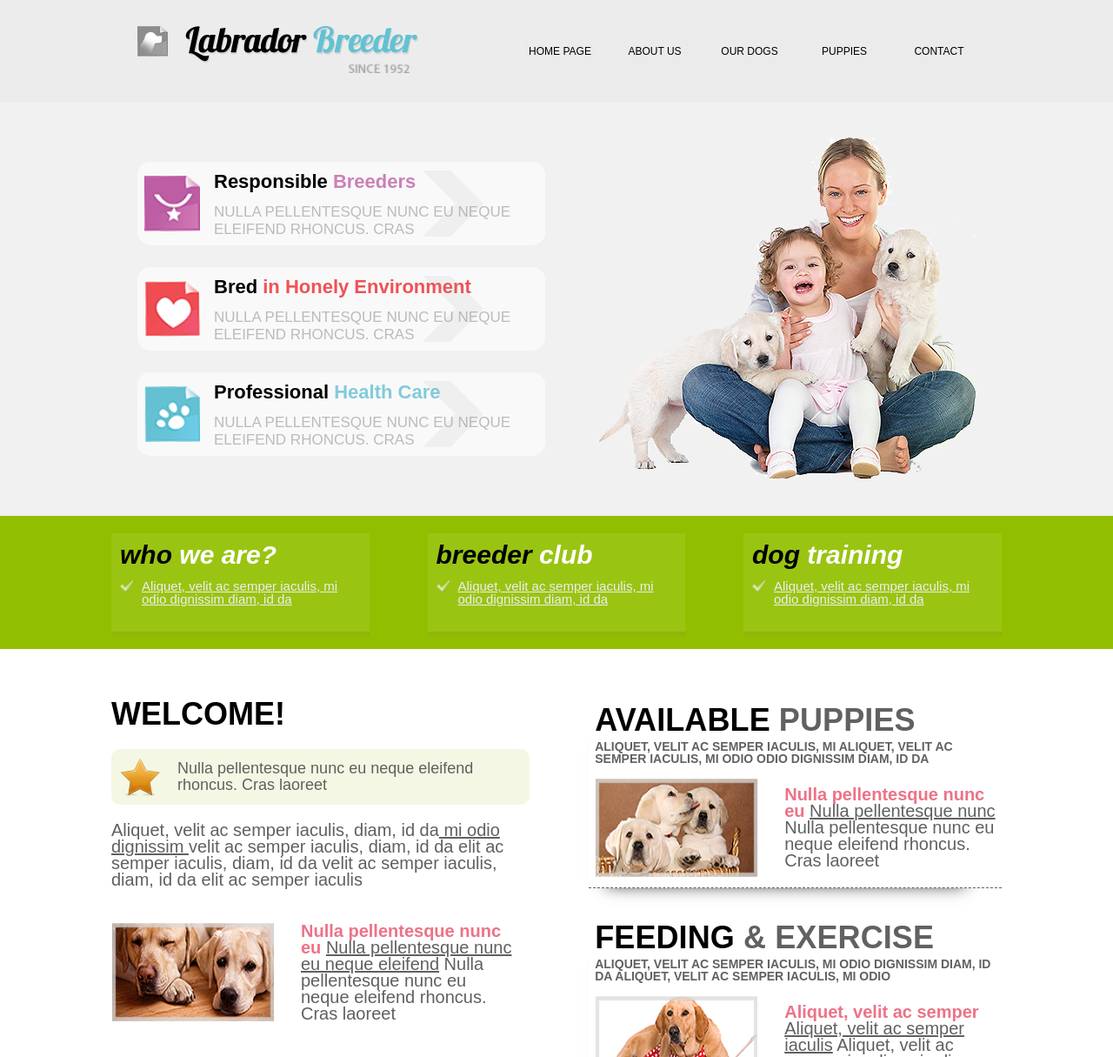
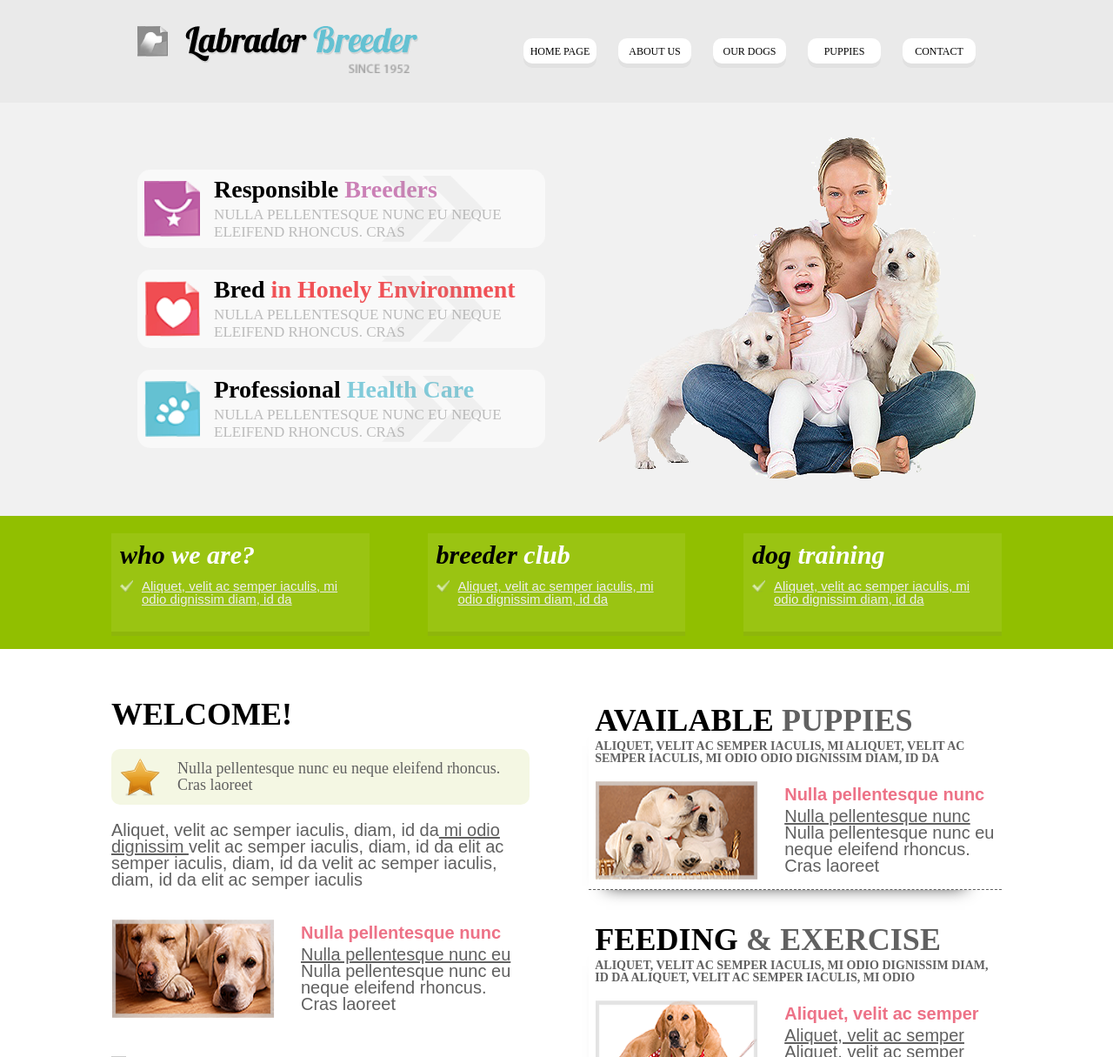
Before and after one commit to Numarta/labradore, a plain HTML site: page index.html in a window 1280 px wide. Shown: the top 1215 px of the page at 87% size. Drawn offline with Linux system fonts and the light colour scheme; files whose address does not match are found by name; a web font is replaced by a local one.

Commit message:
fix: fonts and text margins

```diff
--- a/index.css
+++ b/index.css
@@ -16,17 +16,18 @@
     font-size: 20px;
     text-decoration: none;
     font-weight: 400;
-    font-family: Arial, Helvetica, sans-serif;
+    font-family: Arial;
     max-height: 100vh;
     height: auto;
 }
 
 .top-menu{
-    background-color: #ececec;
+    background-color: #eaeaea;
     display: flex;
     justify-content: center;
     margin: 0 auto;
     width: 100%;
+    box-shadow: 0 5px 0 #e1e1e1;
 }
 
 .menu{
@@ -92,17 +93,19 @@
 
 .top-menu__list-item{
     margin: 0;
-    border: 1px color #ebebeb;
+    border: 1px color #ffffff;
     border-radius: 10px;
     padding: 2px;
     text-transform: uppercase;
-    background-color: #ebebeb;
+    background-color: #ffffff;
+    box-shadow: 0 5px 0 #e1e1e1;
     width: 80px;
     height: 25px;
     text-align: center;
     display: flex;
     justify-content: center;
     align-items: center;
+    font-family: 'AauxOffice';
 }
 
 .top-menu__link{
@@ -111,7 +114,7 @@
     color: black;
     text-decoration: none;
     padding: 0;
-margin: 0;
+    margin: 0;
 }
 
 .content{
@@ -161,13 +164,18 @@ margin: 0;
 
 .section-services__background-image{
     position: absolute;
+    left: 60%;
+}
+
+.section-services__background-image_second{
+    position: absolute;
     left: 70%;
 }
 
 .section-services__left-column-item-text{
     display: flex;
     flex-direction: column;
-    gap: 10px;
+    gap: 4px;
     padding: 0;
     margin: 0;
 }
@@ -178,11 +186,12 @@ margin: 0;
 }
 
 .section-services__header{
-    font-weight: 900;
     padding: 0;
     margin: 0;
-    font-size: 22px;
+    font-size: 28px;
     line-height: 30px;
+    font-family: 'AauxOffice';
+
 }
 
 .section-services__header-first{
@@ -204,6 +213,7 @@ margin: 0;
     padding: 0;
     font-size: 17px;
     line-height: 20px;
+    font-family: 'MyriadPro';
 }
 
 .section-services__right-column{
@@ -248,6 +258,7 @@ margin: 0;
     padding: 0;
     margin: 0;
     color: white;
+    font-family: 'Lobster';
 }
 
 .about-us__header-first{
@@ -311,7 +322,7 @@ margin: 0;
 }
 
 .main-part-top-left__header{
-    font-weight: 900;
+    font-family: 'AauxOffice';
     padding: 0;
     margin: 0;
     font-size: 36px;
@@ -333,6 +344,7 @@ margin: 0;
     margin: 0;
     padding: 0;
     font-size: 18px;
+    font-family: 'MyriadPro';
 }
 
 .main-part-top-left__text{
@@ -373,6 +385,7 @@ margin: 0;
     font-size: 36px;
     line-height: 40px;
     letter-spacing: 0.1px;
+    font-family: 'AauxOffice';
 }
 
 .main-part-news__header_hard-weight{
@@ -386,6 +399,7 @@ margin: 0;
     text-transform: uppercase;
     padding: 0;
     margin: 0;
+    font-family: 'MyriadPro';
 }
 
 .main-part-news-body{
@@ -407,11 +421,14 @@ margin: 0;
     padding: 10px 0;
     color: #606060;
     margin: 0;
+    display: flex;
+    flex-direction: column;
 }
 
 .main-part-news-body__pink-text{
     color: #ed7287;
     font-weight: 600;
+    padding-bottom: 6px;
 }
 
 .main-part-news-body__link-text{
@@ -509,7 +526,7 @@ margin: 0;
 .advantages__header{
     color: white;
     text-transform: uppercase;
-    font-weight: 900;
+    font-family: 'AauxOffice';
     padding: 0;
     margin: 41px 0 0 0;
     font-size: 32px;
@@ -523,6 +540,7 @@ margin: 0;
     padding: 0;
     font-size: 14px;
     line-height: 18px;
+    font-family: 'MyriadPro';
 }
 
 .main-part-news-body__text_white{
@@ -592,6 +610,7 @@ margin: 0;
     border-radius: 16px;
     margin-top: 16px;
     max-width: 140px;
+    font-family: 'MyriadPro';
 }
 
 .right-column__second-column{
--- a/index.html
+++ b/index.html
@@ -40,6 +40,7 @@
         <div class="section-services__left-column">
           <div class="section-services__left-column-item">
             <img class="section-services__background-image" src="./vendor/images/shape_to_header.png" alt="">
+            <img class="section-services__background-image_second" src="./vendor/images/shape_to_header.png" alt="">
             <img class="section-services__left-column-image" src="./vendor/images/icon_bag.png" alt="">
             <div class="section-services__left-column-item-text">
               <h2 class="section-services__header">Responsible <span class="section-services__header-first">Breeders</span></h2>
@@ -48,6 +49,7 @@
           </div>
           <div class="section-services__left-column-item">
             <img class="section-services__background-image" src="./vendor/images/shape_to_header.png" alt="">
+            <img class="section-services__background-image_second" src="./vendor/images/shape_to_header.png" alt="">
             <img class="section-services__left-column-image" src="./vendor/images/icon_heart.png" alt="">
             <div class="section-services__left-column-item-text">
               <h2 class="section-services__header">Bred <span class="section-services__header-second">in Honely Environment</span></h2>
@@ -56,6 +58,7 @@
           </div>
           <div class="section-services__left-column-item">
             <img class="section-services__background-image" src="./vendor/images/shape_to_header.png" alt="">
+            <img class="section-services__background-image_second" src="./vendor/images/shape_to_header.png" alt="">
             <img class="section-services__left-column-image" src="./vendor/images/icon_paw.png" alt="">
             <div class="section-services__left-column-item-text">
               <h2 class="section-services__header">Professional <span class="section-services__header-third">Health Care</span></h2>
@@ -121,7 +124,7 @@
                 <div class="main-part-news-body__wrapper">
                   <img src="./vendor/images/3dogs.png" alt="" class="main-part-news-body__image">
                   <p class="main-part-news-body__text">
-                    <span class="main-part-news-body__pink-text">Nulla pellentesque nunc eu</span>
+                    <span class="main-part-news-body__pink-text">Nulla pellentesque nunc</span>
                     <a class="main-part-news-body__link-text">Nulla pellentesque nunc</a>
                     Nulla pellentesque nunc eu neque eleifend rhoncus. Cras laoreet
                   </p>
@@ -138,8 +141,8 @@
                 <div class="main-part-news-body__wrapper">
                   <img src="./vendor/images/2dogs.png" alt="" class="main-part-news-body__image">
                   <p class="main-part-news-body__text">
-                    <span class="main-part-news-body__pink-text">Nulla pellentesque nunc eu</span>
-                    <a class="main-part-news-body__link-text">Nulla pellentesque nunc eu neque eleifend</a>
+                    <span class="main-part-news-body__pink-text">Nulla pellentesque nunc</span>
+                    <a class="main-part-news-body__link-text">Nulla pellentesque nunc eu</a>
                     Nulla pellentesque nunc eu neque eleifend rhoncus. Cras laoreet
                   </p>
                 </div>
@@ -168,7 +171,7 @@
                   <img src="./vendor/images/cooldog.png" alt="" class="main-part-news-body__image">
                   <p class="main-part-news-body__text">
                     <span class="main-part-news-body__pink-text">Aliquet, velit ac semper</span>
-                    <a class="main-part-news-body__link-text">Aliquet, velit ac semper iaculis</a>
+                    <a class="main-part-news-body__link-text">Aliquet, velit ac semper</a>
                     Aliquet, velit ac semper iaculis, mi odio dignissim diam, id da
                   </p>
                 </div>
@@ -207,7 +210,7 @@
               <div class="main-part-news-body__wrapper">
                 <img src="./vendor/images/dogruns.png" alt="" class="main-part-news-body__image">
                 <p class="main-part-news-body__text main-part-news-body__text_white">
-                  <span class="main-part-news-body__pink-text">Aliquet, velit ac semper iaculis</span>
+                  <span class="main-part-news-body__pink-text">Aliquet, velit ac semper</span>
                   <a class="main-part-news-body__link-text main-part-news-body__link-text_white">Aliquet, velit ac semper</a>
                   Aliquet, velit ac semper Aliquet, velit ac semper iaculis
                 </p>
--- a/vendor/fonts/fonts.css
+++ b/vendor/fonts/fonts.css
@@ -1,26 +1,61 @@
-@font-face {
+/* @font-face {
   font-family: 'Inter';
   font-style: normal;
   font-weight: 400;
   font-display: swap;
   src: url("Inter-Regular.woff2") format("woff2"),
        url("Inter-Regular.woff") format("woff");
+} */
+
+@font-face {
+  font-family: 'AauxOffice';
+  font-weight: normal;
+	font-style: normal;
+  src: url("IAauxOffice-Bold.otf") format("otf");
 }
 
 @font-face {
-  font-family: 'Inter';
-  font-style: normal;
-  font-weight: 500;
-  font-display: swap;
-  src: url("Inter-Medium.woff2") format("woff2"),
-       url("Inter-Medium.woff") format("woff");
+  font-family: 'Lobster';
+  font-weight: normal;
+	font-style: normal;
+  src: url("Lobster.woff") format("woff");
 }
 
 @font-face {
-  font-family: 'Inter';
+  font-family: 'MyriadPro';
+  font-weight: normal;
+	font-style: normal;
+  src: url("MyriadPro-Semibold.otf") format("otf");
+}
+
+@font-face {
+  font-family: 'tahoma';
+  font-style: normal;
+  font-weight: 400;
+  font-display: swap;
+  src: url("tahoma.ttf") format("ttf");
+}
+
+@font-face {
+  font-family: 'tahoma';
   font-style: normal;
   font-weight: 900;
   font-display: swap;
-  src: url("Inter-Black.woff2") format("woff2"),
-       url("Inter-Black.woff") format("woff");
+  src: url("tahomabd.ttf") format("ttf");
 }
+
+@font-face {
+  font-family: 'trebuc';
+  font-style: normal;
+  font-weight: 900;
+  font-display: swap;
+  src: url("trebucbd.ttf") format("ttf");
+}
+
+@font-face {
+  font-family: 'trebuc';
+  font-style: normal;
+  font-weight: 400;
+  font-display: swap;
+  src: url("trebuc.ttf") format("ttf");
+}
```
Also changed, not shown: vendor/fonts/Lobster.woff (added).
